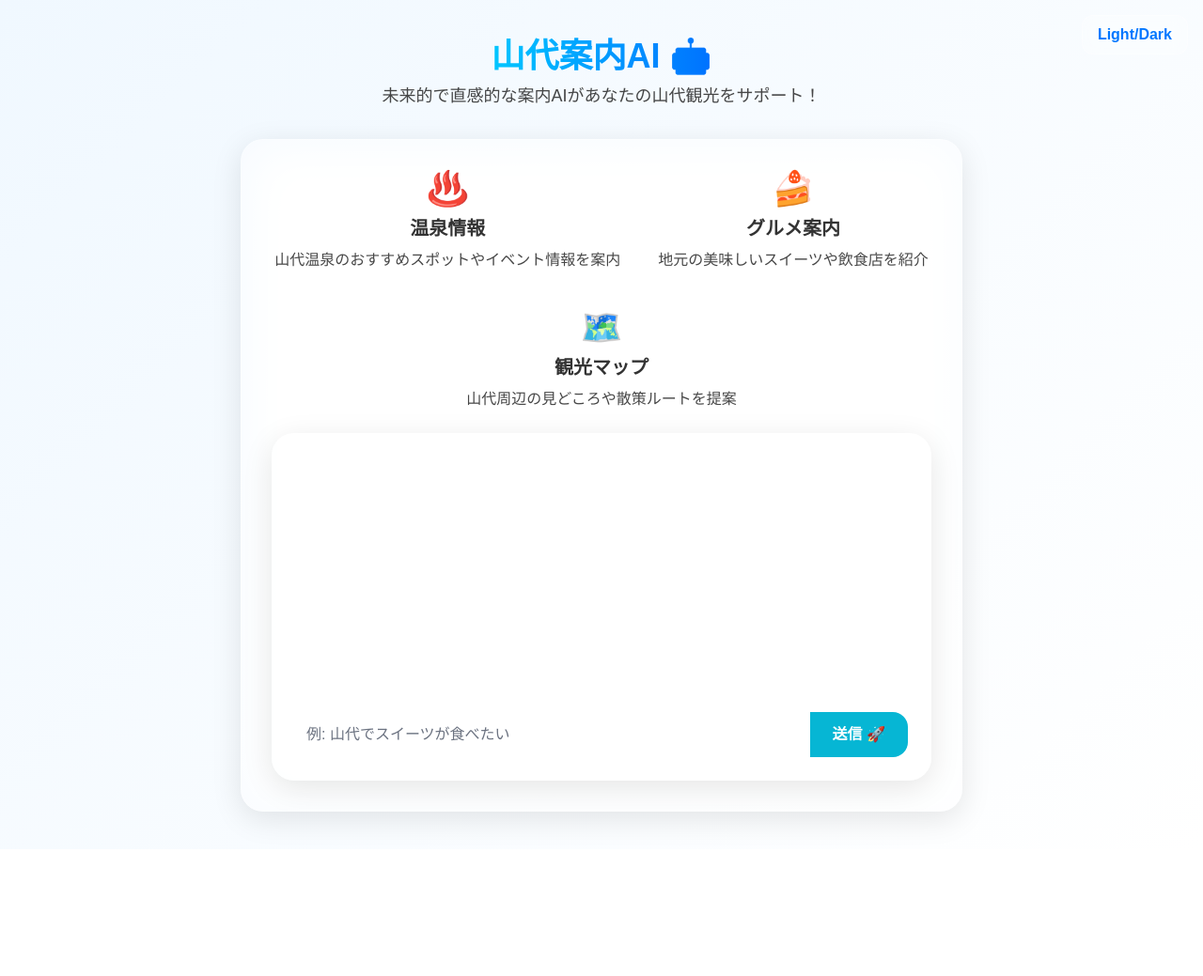
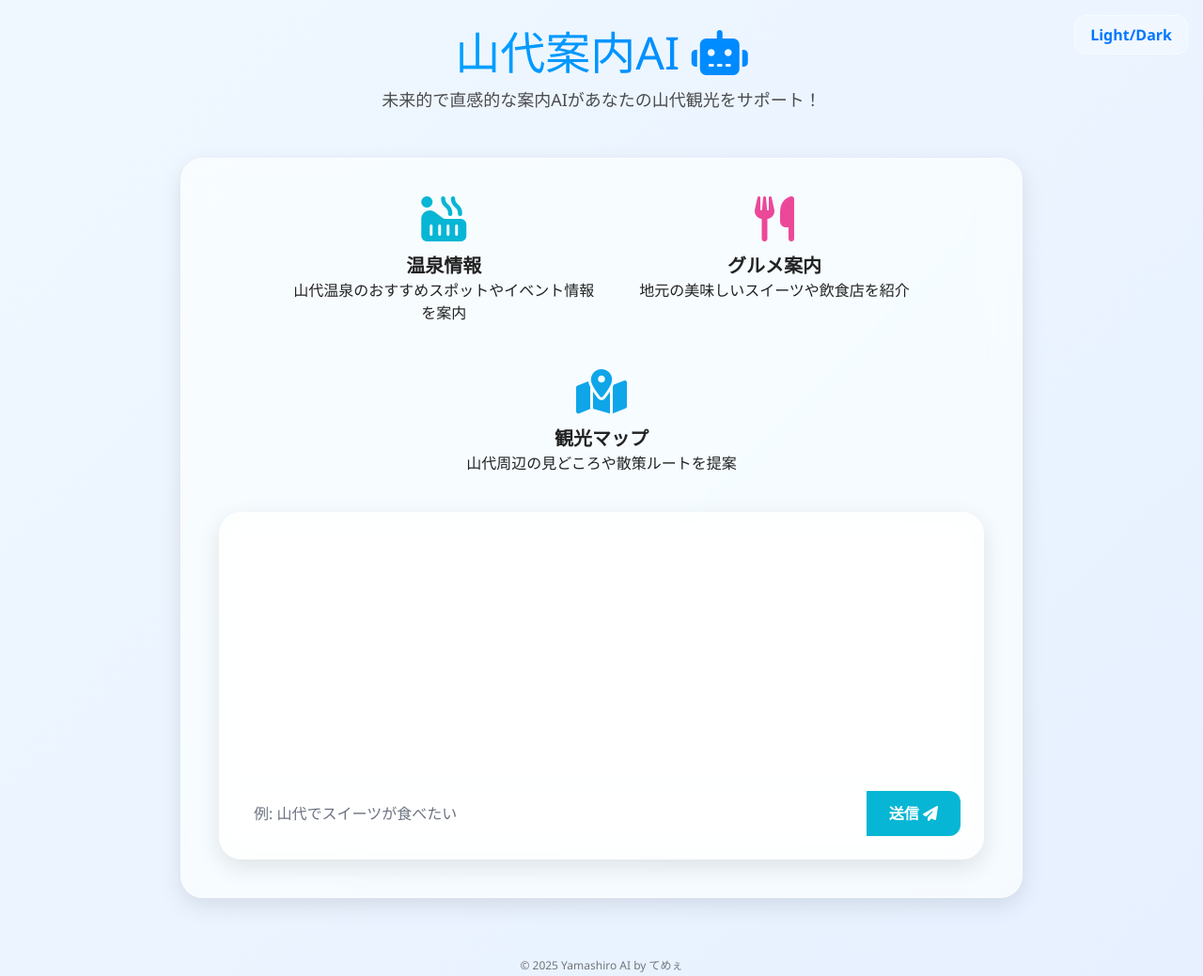
Before and after one commit to ginta0212/yamashiro-ai, a website: page index.html in a window 1280 px wide. Shown: the whole page at 94% size. Before the commit the page ends 904 px from the top, so only its background shows below. Drawn offline with nearby package versions, Linux system fonts and the light colour scheme.

Commit message:
Update index.html

```diff
--- a/index.html
+++ b/index.html
@@ -1,123 +1,136 @@
 <!DOCTYPE html>
-<html lang="ja" class="light">
+<html lang="ja">
 <head>
-  <meta charset="UTF-8" />
-  <meta name="viewport" content="width=device-width, initial-scale=1.0" />
+  <meta charset="UTF-8">
+  <meta name="viewport" content="width=device-width, initial-scale=1.0">
   <title>山代案内AI</title>
   <script src="https://cdn.tailwindcss.com"></script>
+  <link href="https://cdnjs.cloudflare.com/ajax/libs/font-awesome/6.4.0/css/all.min.css" rel="stylesheet"/>
   <style>
     body {
-      font-family: 'Noto Sans JP', sans-serif;
-      background: linear-gradient(135deg, rgba(240,248,255,1), rgba(255,255,255,0.8));
-      transition: background 0.5s ease, color 0.5s ease;
+      font-family: 'Segoe UI','Inter',sans-serif;
+      background: linear-gradient(135deg,#f0f8ff,#e6f0ff);
+      color: #222;
+      transition: background 0.4s ease,color 0.4s ease;
+      min-height: 100vh;
+      display: flex;
+      flex-direction: column;
+      align-items: center;
+      padding: 2rem 1rem;
+    }
+    body.dark {
+      background: linear-gradient(135deg,#0f172a,#1e293b);
+      color: #f5f5f5;
     }
 
-    .dark body {
-      background: radial-gradient(circle at top left, #0f172a, #1e293b);
+    /* Copilot風ガラスカード */
+    .glass {
+      background: rgba(255,255,255,0.65);
+      backdrop-filter: blur(20px) saturate(180%);
+      -webkit-backdrop-filter: blur(20px) saturate(180%);
+      border-radius: 1.5rem;
+      border: 1px solid rgba(255,255,255,0.4);
+      box-shadow: 0 8px 24px rgba(0,0,0,0.1);
+      transition: all 0.4s ease;
+    }
+    body.dark .glass {
+      background: rgba(30,41,59,0.55);
+      border-color: rgba(255,255,255,0.15);
+      box-shadow: 0 8px 24px rgba(0,0,0,0.6);
     }
 
-    /* === ガラスカード === */
-    .glass {
-      background: rgba(255, 255, 255, 0.15);
-      border: 1px solid rgba(255, 255, 255, 0.25);
-      border-radius: 1.5rem;
-      backdrop-filter: blur(30px) saturate(180%) brightness(1.2);
-      -webkit-backdrop-filter: blur(30px) saturate(180%) brightness(1.2);
-      box-shadow: 0 8px 32px rgba(0, 0, 0, 0.1);
-      transition: background 0.5s ease, box-shadow 0.5s ease;
+    h1 {
+      background: linear-gradient(90deg,#00b7ff,#0072ff);
+      -webkit-background-clip: text;
+      -webkit-text-fill-color: transparent;
+      font-weight: 800;
     }
 
-    /* Light/Dark トグルボタン */
+    /* モード切替ボタン */
     .toggle-btn {
       position: fixed;
       top: 1rem;
       right: 1rem;
-      background: rgba(255,255,255,0.25);
-      border: 1px solid rgba(255,255,255,0.4);
-      backdrop-filter: blur(10px);
+      background: rgba(255,255,255,0.3);
+      border: 1px solid rgba(255,255,255,0.5);
+      border-radius: 0.75rem;
       padding: 0.5rem 1rem;
-      border-radius: 0.75rem;
       cursor: pointer;
+      font-weight: 700;
       color: #0077ff;
-      font-weight: bold;
+      backdrop-filter: blur(8px);
       transition: all 0.3s;
     }
-
-    .toggle-btn:hover {
-      background: rgba(255,255,255,0.4);
+    .toggle-btn:hover { background: rgba(255,255,255,0.5); }
+    body.dark .toggle-btn {
+      color: #7dd3fc;
+      border-color: rgba(255,255,255,0.2);
+      background: rgba(255,255,255,0.1);
     }
 
-    /* テキストカラー調整 */
-    body.light p, body.light span, body.light h2 {
-      color: #333;
+    /* スクロールバー */
+    #messages::-webkit-scrollbar { width: 8px; }
+    #messages::-webkit-scrollbar-thumb {
+      background-color: rgba(56,189,248,0.5);
+      border-radius: 4px;
     }
-
-    body.dark p, body.dark span, body.dark h2 {
-      color: #fff;
-    }
-
-    /* タイトル */
-    h1 {
-      background: linear-gradient(90deg, #00c6ff, #0072ff);
-      -webkit-background-clip: text;
-      -webkit-text-fill-color: transparent;
-    }
+    #messages::-webkit-scrollbar-track { background: transparent; }
   </style>
 </head>
-<body class="light text-center flex flex-col items-center justify-start min-h-screen py-10 transition-colors duration-500">
+<body class="light">
+  <button id="modeToggle" class="toggle-btn">Light/Dark</button>
 
-  <button id="toggle" class="toggle-btn">Light/Dark</button>
+  <header class="w-full max-w-4xl text-center mb-12">
+    <h1 class="text-5xl mb-3">山代案内AI <i class="fas fa-robot"></i></h1>
+    <p class="text-lg opacity-80">未来的で直感的な案内AIがあなたの山代観光をサポート！</p>
+  </header>
 
-  <h1 class="text-4xl font-bold mb-2">山代案内AI 🤖</h1>
-  <p class="text-lg mb-8 opacity-90">未来的で直感的な案内AIがあなたの山代観光をサポート！</p>
+  <main class="w-full max-w-4xl glass p-10 flex flex-col gap-10 items-center text-center">
+    <section class="flex flex-wrap justify-center gap-12">
+      <div class="flex flex-col items-center max-w-xs">
+        <i class="fas fa-hot-tub fa-3x text-cyan-500 mb-3"></i>
+        <h2 class="text-xl font-semibold">温泉情報</h2>
+        <p>山代温泉のおすすめスポットやイベント情報を案内</p>
+      </div>
+      <div class="flex flex-col items-center max-w-xs">
+        <i class="fas fa-utensils fa-3x text-pink-500 mb-3"></i>
+        <h2 class="text-xl font-semibold">グルメ案内</h2>
+        <p>地元の美味しいスイーツや飲食店を紹介</p>
+      </div>
+      <div class="flex flex-col items-center max-w-xs">
+        <i class="fas fa-map-location-dot fa-3x text-sky-500 mb-3"></i>
+        <h2 class="text-xl font-semibold">観光マップ</h2>
+        <p>山代周辺の見どころや散策ルートを提案</p>
+      </div>
+    </section>
 
-  <div class="glass w-11/12 max-w-3xl p-8 flex flex-col items-center space-y-6">
-    <div class="flex flex-wrap justify-center gap-10">
-      <div class="flex flex-col items-center space-y-2">
-        <span class="text-4xl">♨️</span>
-        <h2 class="text-xl font-semibold text-cyan-500">温泉情報</h2>
-        <p class="text-base opacity-90">山代温泉のおすすめスポットやイベント情報を案内</p>
-      </div>
-
-      <div class="flex flex-col items-center space-y-2">
-        <span class="text-4xl">🍰</span>
-        <h2 class="text-xl font-semibold text-pink-500">グルメ案内</h2>
-        <p class="text-base opacity-90">地元の美味しいスイーツや飲食店を紹介</p>
-      </div>
-
-      <div class="flex flex-col items-center space-y-2">
-        <span class="text-4xl">🗺️</span>
-        <h2 class="text-xl font-semibold text-sky-500">観光マップ</h2>
-        <p class="text-base opacity-90">山代周辺の見どころや散策ルートを提案</p>
-      </div>
-    </div>
-
-    <div class="glass w-full p-6 mt-8">
-      <div id="messages" class="h-64 overflow-y-auto text-left text-sm p-4 bg-white/10 rounded-2xl backdrop-blur-sm"></div>
+    <section class="glass w-full p-6">
+      <div id="messages" class="h-64 overflow-y-auto text-left text-sm p-4 bg-white/20 dark:bg-gray-800/40 rounded-xl backdrop-blur-sm"></div>
       <div class="flex mt-4">
         <input id="userInput" type="text" placeholder="例: 山代でスイーツが食べたい"
-          class="flex-1 p-3 rounded-l-2xl border-none bg-white/30 dark:bg-gray-800/40 backdrop-blur text-gray-800 dark:text-white placeholder-gray-500 focus:outline-none" />
-        <button onclick="sendMessage()" class="bg-cyan-500 hover:bg-cyan-600 text-white px-6 py-3 rounded-r-2xl font-bold">送信 🚀</button>
+          class="flex-1 p-3 rounded-l-xl bg-white/60 dark:bg-gray-700/40 backdrop-blur text-gray-800 dark:text-white placeholder-gray-500 focus:outline-none" />
+        <button onclick="sendMessage()" class="bg-cyan-500 hover:bg-cyan-600 text-white px-6 py-3 rounded-r-xl font-bold">送信 <i class="fas fa-paper-plane"></i></button>
       </div>
-    </div>
-  </div>
+    </section>
+  </main>
+
+  <footer class="mt-16 text-center text-xs opacity-60">
+    © 2025 Yamashiro AI by てめぇ
+  </footer>
 
   <script>
-    // モード切替
-    const toggle = document.getElementById('toggle');
-    const body = document.body;
+    const toggle = document.getElementById('modeToggle');
     toggle.addEventListener('click', () => {
-      body.classList.toggle('dark');
-      body.classList.toggle('light');
+      document.body.classList.toggle('dark');
+      document.body.classList.toggle('light');
     });
 
-    // 仮チャット応答
-    function sendMessage() {
+    async function sendMessage() {
       const input = document.getElementById("userInput");
       const messages = document.getElementById("messages");
       if (!input.value.trim()) return;
-      messages.innerHTML += `<div class='text-cyan-500 mb-2'>👤 ${input.value}</div>`;
-      messages.innerHTML += `<div class='text-green-400 mb-2'>🤖 山代AI: ${input.value}ですね、少々お待ちください。</div>`;
+      messages.innerHTML += `<div class='text-cyan-500 mb-1'>👤 ${input.value}</div>`;
+      messages.innerHTML += `<div class='text-green-400 mb-2'>🤖 山代AI: ${input.value} ですね、情報をお調べします！</div>`;
       input.value = "";
       messages.scrollTop = messages.scrollHeight;
     }
```
